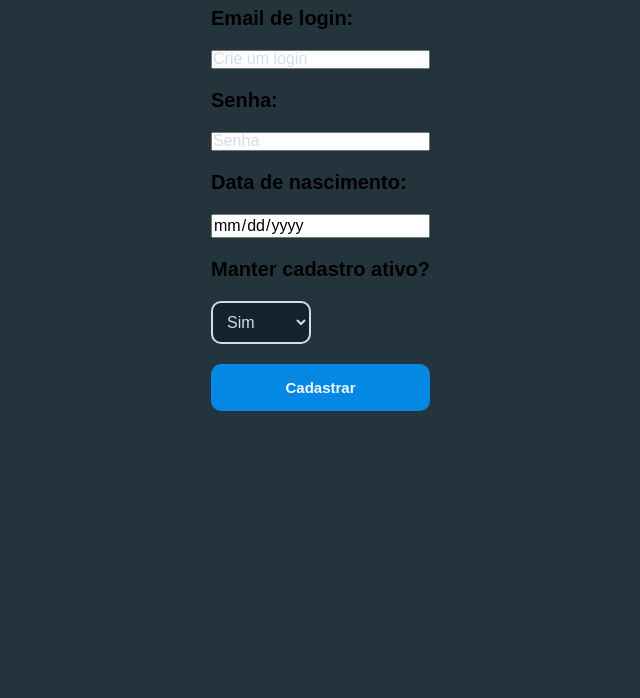
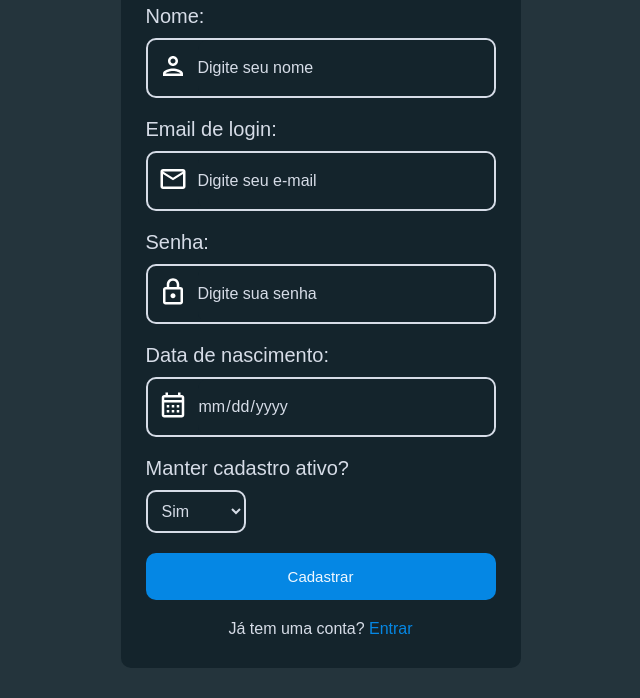
Before and after one commit to gilsonmirandamartins/projeto_pi4, a plain HTML site: page Front-End/Tela_Cadastro/paginaCadastro.html in a window 1280 px wide. Shown: the part 112-810 px from the top of the page, without its empty margins (327-967 px from the left). Drawn offline with Linux system fonts and the light colour scheme.

Commit message:
Atualização da estrutura html da página de cadastro

```diff
--- a/Front-End/Tela_Cadastro/paginaCadastro.html
+++ b/Front-End/Tela_Cadastro/paginaCadastro.html
@@ -5,34 +5,67 @@
     <meta name="viewport" content="width=device-width, initial-scale=1.0">
     <link rel="stylesheet" href="style_cadastro.css">
     <script src="./script.js" defer></script>
-    <title>Cadastramento</title>
+    <title>Cadastro</title>
 </head>
 <body>
-    <div class="box">
+    <div class="Tela_Cadastro">
         <h1>Cadastro</h1>
-        <form action="">
-            <label for=""><strong>Nome:</strong></label>
-            <input type="text" class="nome" name="nome" placeholder="Digite seu nome" required>
+        <form>
+            <div class="dados">
+                <label>Nome:</label>
+                <div class="input">
+                    <figure>
+                        <img src="../img/person_white_24dp.svg" alt="Imagem Perfil">
+                    </figure>
+                    <input type="text" class="nome" name="nome" placeholder="Digite seu nome" required>
+                </div>
+            </div>
 
-            <label for=""><strong>Email de login:</strong></label>
-            <input type="text" class="login" name="login" placeholder="Crie um login">
+            <div class="dados">
+                <label>Email de login:</label>
+                <div class="input">
+                    <figure>
+                        <img src="../img/email_white_24dp.svg" alt="Imagem email">
+                    </figure>
+                    <input type="text" class="login" name="login" placeholder="Digite seu e-mail">
+                </div>
+            </div>
 
-            <label for=""><strong>Senha:</strong></label>
-            <input type="password" class="Crie uma senha" name="senha" placeholder="Senha">
+            <div class="dados">
+                <label>Senha:</label>
+                <div class="input">
+                    <figure>
+                        <img src="../img/lock_white_24dp.svg" alt="Imagem Cadeado">
+                    </figure>
+                    <input type="password" class="Crie uma senha" name="senha" placeholder="Digite sua senha">
+                </div>
+            </div>
 
-            <label for=""><strong>Data de nascimento:</strong></label>
-            <input type="date" class="dataNasc" name="nascimento" value="" placeholder="">
-            <!--
-            <label for=""><strong>Data do Cadastro:</strong></label>
-            <input type="date" class="dataCadastro" name="data do cadastro" value="" placeholder="">
-                -->
-            <label for=""><strong>Manter cadastro ativo?</strong></label>
-<select class="ativo" name="ativo" required>
-    <option value="true">Sim</option>
-    <option value="false">Não</option>
-</select>
+            <div class="dados">
+                <label>Data de nascimento:</label>
+                <div class="input">
+                    <figure>
+                        <img src="../img/calendar_month_white_24dp.svg" alt="Imagem Calendario">
+                    </figure>
+                    <input type="date" class="dataNasc" name="nascimento" value="">
+                </div>
+            </div>
 
-            <button type="submit"><strong>Cadastrar</strong></button>
+            <div class="dados">
+                <label>Manter cadastro ativo?</label>
+
+                <select class="ativo" name="ativo" required>
+                    <option value="true">Sim</option>
+                    <option value="false">Não</option>
+                </select>
+            </div>
+
+            <button type="submit">Cadastrar</button>
+
+            <p class="section_login">
+                Já tem uma conta?
+                <a href="../Tela_Login/index.html" class="Link_login">Entrar</a>
+            </p>
         </form>
     </div>
 </body>
```
